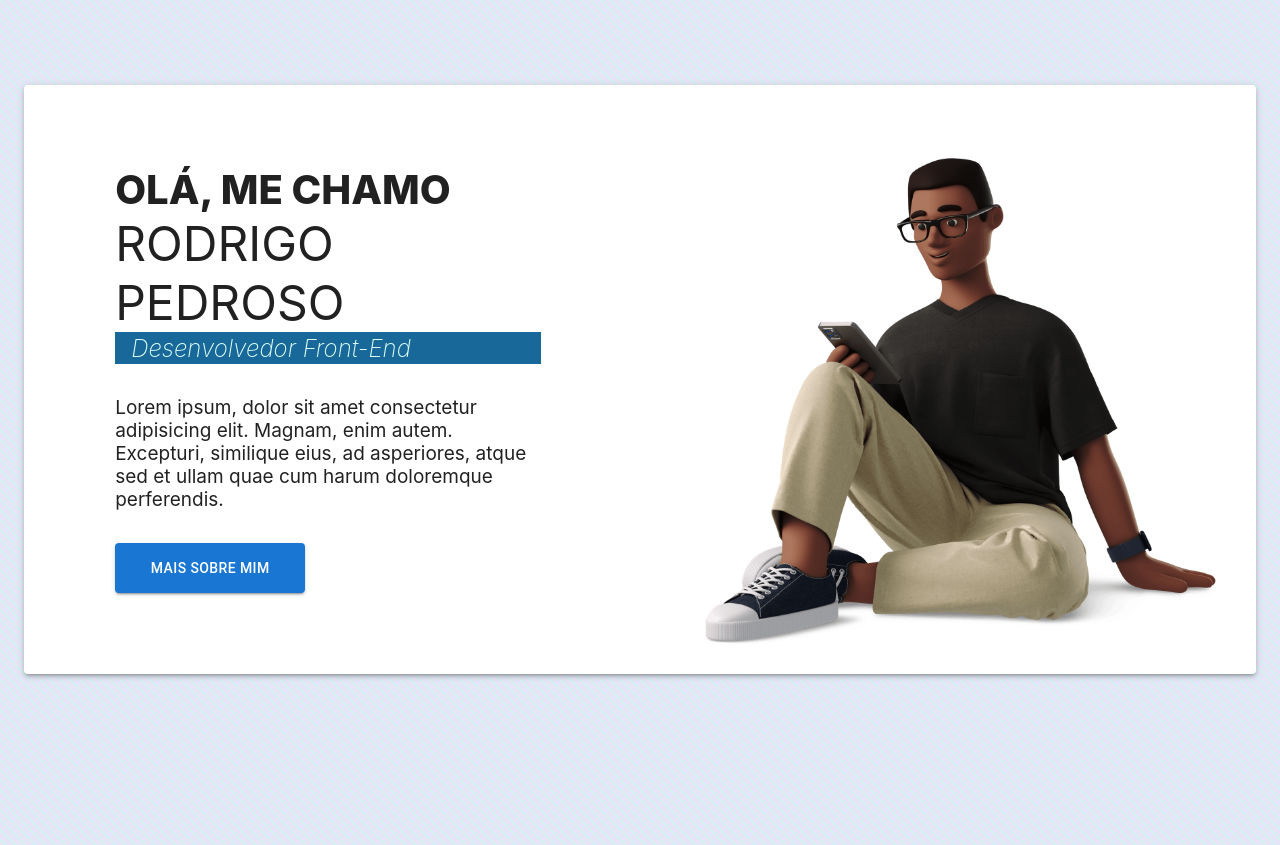
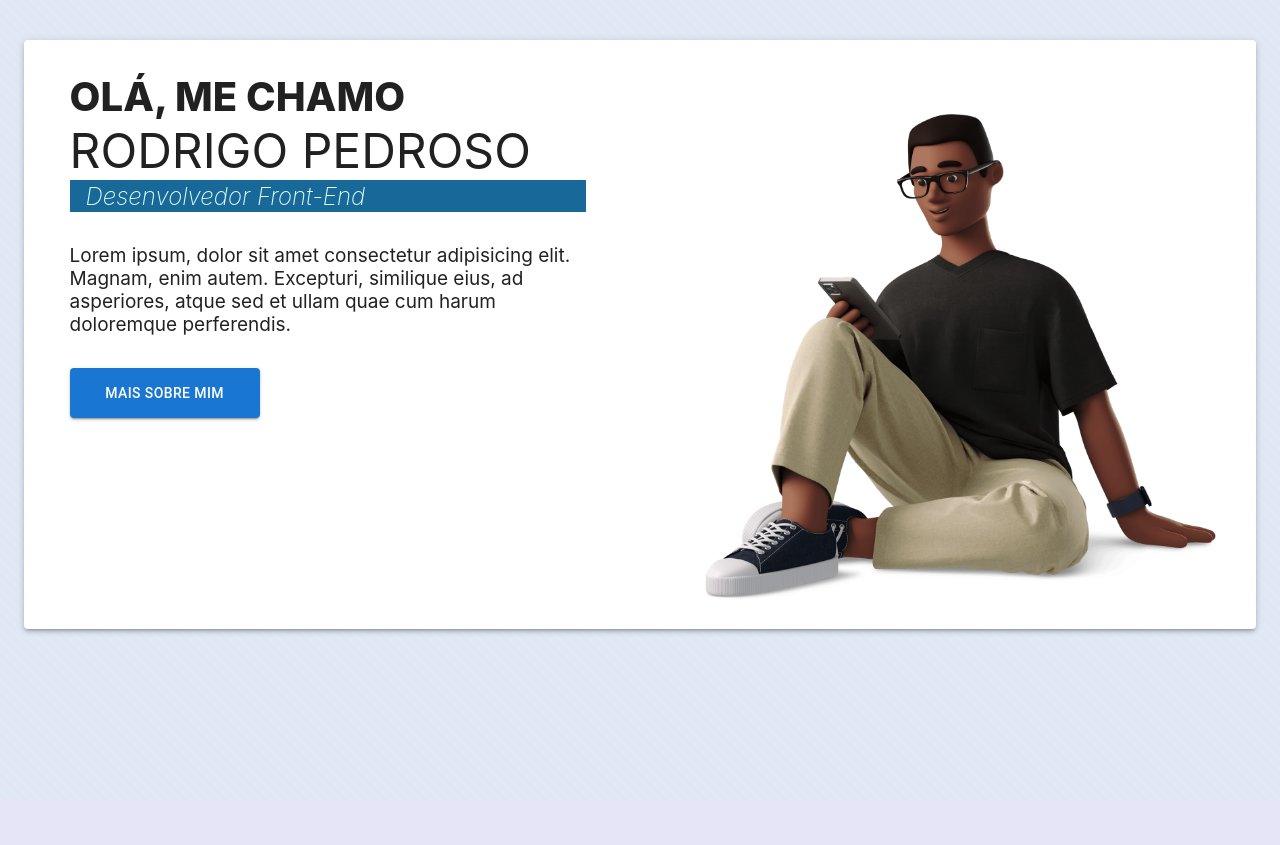
Before and after one commit to R0drigo-Pedroso/portfolio, a React (Create React App) app: page / in a window 1280 px wide. After the commit the page ends 800 px from the top, so only its background shows below. Built offline with nearby package versions, Linux system fonts and the light colour scheme.

Commit message:
Refaturação Home

```diff
--- a/src/App.jsx
+++ b/src/App.jsx
@@ -17,7 +17,6 @@ const App = () => {
             "& > :not(style)": {
               my: 5,
               width: "100vw",
-              height: "90%",
             },
           }}
         >
--- a/src/Components/Home/Home.jsx
+++ b/src/Components/Home/Home.jsx
@@ -8,7 +8,7 @@ import { Grid, Button } from "@mui/material";
 const Home = () => {
   return (
     <Grid container spacing={2}>
-      <Grid className={estilos.textoNome} item xs={12} sm={6}>
+      <Grid className={estilos.textoNome} item xs={12} md={6} sm={12}>
         <article className={estilos.boxTexto}>
           <aside>
             <h2>Olá, Me Chamo </h2>
@@ -29,7 +29,7 @@ const Home = () => {
           </Button>
         </article>
       </Grid>
-      <Grid className={estilos.textoImg} item xs={12} sm={6}>
+      <Grid className={estilos.textoImg} item xs={12} md={6} sm={12}>
         <img src={fotoPerfil} alt="foto de perfil" />
       </Grid>
     </Grid>
--- a/src/Components/Home/Home.module.css
+++ b/src/Components/Home/Home.module.css
@@ -7,8 +7,10 @@
 }
 
 .boxTexto {
-    width: 70%;
+    width: 85%;
     margin: auto;
+    margin-top: 2rem;
+    margin-bottom: 2rem;
 }
 
     aside h1 {
--- a/src/index.css
+++ b/src/index.css
@@ -5,7 +5,6 @@
 }
 
 body {
-  margin: 0;
   font-family: -apple-system, BlinkMacSystemFont, 'Segoe UI', 'Roboto', 'Oxygen',
     'Ubuntu', 'Cantarell', 'Fira Sans', 'Droid Sans', 'Helvetica Neue',
     sans-serif;
@@ -24,6 +23,5 @@ code {
 }
 
 #root {
-  margin-top: 3.5%;
   height: 100vh;
 }
```
